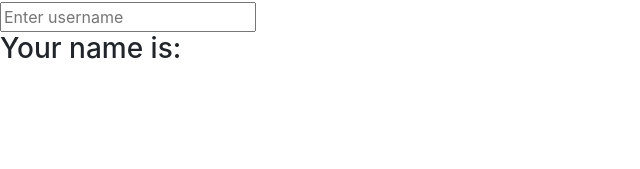
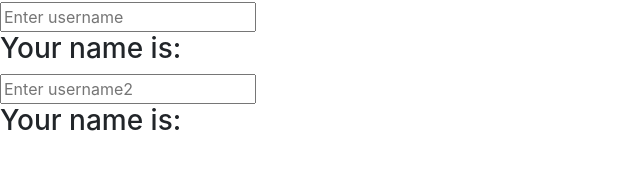
Before and after one commit to tientm96/learn-angular, an Angular app: page / in a window 1280 px wide. Shown: the part 565-734 px from the top of the page, without its empty margins (0-640 px from the left). Built offline with nearby package versions, Linux system fonts and the light colour scheme.

Commit message:
two-way binding = 2 cach

```diff
--- a/src/app/app.module.ts
+++ b/src/app/app.module.ts
@@ -1,7 +1,7 @@
 import { BrowserModule } from '@angular/platform-browser';
 import { NgModule } from '@angular/core';
 
-//để dùng two-way binding phải import dòng này
+//để dùng two-way binding phải import dòng này và gọi ra dưới phần imports: []
 import { FormsModule } from '@angular/forms';
 
 import { AppComponent } from './app.component';
--- a/src/app/user-form/user-form.component.html
+++ b/src/app/user-form/user-form.component.html
@@ -1,4 +1,4 @@
-<!-- Cách 4: two-way data binding: [(ng-model)] = "property" : tương tác 2 chiều.-->
+<!-- Cách 4.1: two-way data binding: [(ng-model)] = "property" : tương tác 2 chiều.-->
 
 <!--keyup: khi nhấn 1 phím nào đó, vừa nhấc tay lên thì nó sẽ thực hiện sự kiện showEvent đc gọi, truyền dl vào hàm đó để set thêm cho name,.
 Lúc này sẽ truyền dữ liệu vào name thông qua hàm showEvent. Gọi thuộc tính name ở của component ra trong thẻ <h3>.
@@ -7,8 +7,16 @@ placeholder: là ô textbox để nhập.
 
 Biến $even: biến chứa thông tin những cái event mình vừa thực hiện, nó có rất nhiều thuộc tính.
 Nếu chỉ xuất ra $event thì console.log($event) ra sẽ có rất nhiều thuộc tính, kích vào mục target sẽ có value là giá trị nối, nên sẽ gọi đến value.
-
 -->
-
 <input placeholder="Enter username" (keyup)="showEvent($event)">
 <h3>Your name is: {{ name }}</h3>
+
+
+<!-- Cách 4.2: cũng với two-way binding: dùng thuộc tính directive: https://angular.io/guide/architecture-components#data-binding
+Trong link có dòng: <input [(ngModel)]="hero.name">, giống với cấu trúc [(ng-model)] = "property" của cách 4.
+
+-[(ngModel)]="name2": giúp gắn thuộc tính name2 của .ts vào ngModel, giúp name2 nhận đc sự thay đổi từ ngModel.
+Lúc này bên ts chỉ cần khai báo name2='' là đủ, ko cần phải tạo hàm. Việc gán các thay đổi name2 đã có ngModel.
+-->
+<input placeholder="Enter username2" [(ngModel)]="name2">
+<h3>Your name is: {{ name2 }}</h3>
--- a/src/app/user-form/user-form.component.ts
+++ b/src/app/user-form/user-form.component.ts
@@ -8,6 +8,7 @@ import { Component, OnInit } from '@angular/core';
 export class UserFormComponent implements OnInit {
 
   name = ''; //khai báo biến name rỗng
+  name2 = ''; //two-way binding, dùng cho cách 4 sử dụng ngModel.
 
   constructor() { }
 
@@ -19,9 +20,15 @@ export class UserFormComponent implements OnInit {
     //  nên sẽ gọi đến value để lấy value gán cho name.
     // Khi đó sau mỗi lần nhập 1 ký tự thì name lại đc gán lại bởi 1 value dài hơn.
     // console.log(event);
-
     this.name = event.target.value;
-
   }
 
+
+  /*cách 4.2: two-way binding bằng cách dùng thuộc tính directive: https://angular.io/guide/architecture-components#data-binding
+  Trong link có dòng: <input [(ngModel)]="hero.name">  dòng này để dùng trong file html.
+
+  Ở file ts chỉ cần khai báo name2='', còn việc gán các giá trị thay đổi cho name2 đã có ngModel lo.
+  Chỉ cần qua html gắn name2 với ngModel là đc.
+  */
+
 }
```
